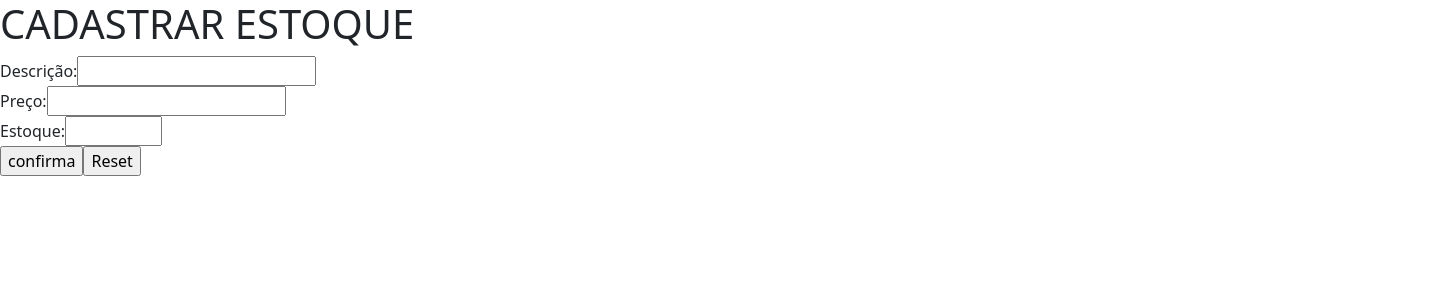
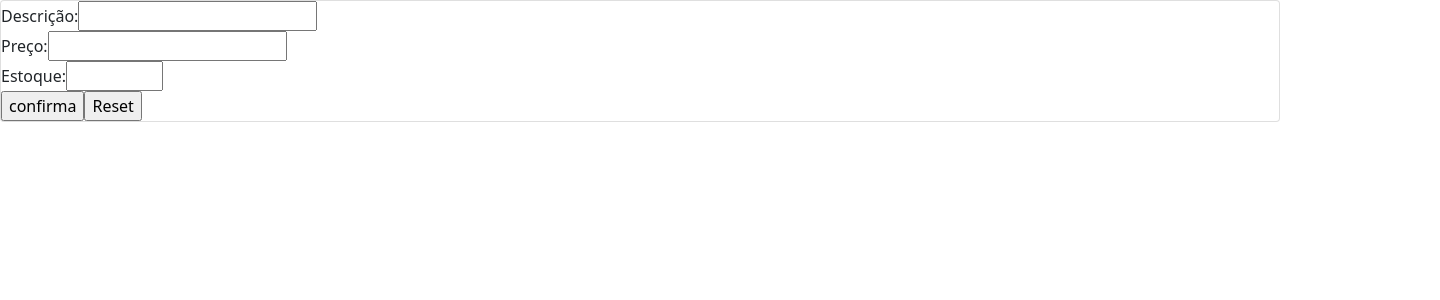
Before and after one commit to joaovictormelo42/app-estoque, a React (Create React App) app in the folder client/: page / in a window 1280 px wide. Shown: the top 300 px of the page, 1440 px wide, since content can reach past the window. Built offline with nearby package versions, Linux system fonts and the light colour scheme.

Commit message:
alteracao_layout
Tentativa de criação do layout das telas.

```diff
--- a/client/src/App.css
+++ b/client/src/App.css
@@ -1,30 +1,14 @@
-.main {
-  margin-top: 5em;
+/* Cabeçalho */
+.header {
+  position: absolute;
+  width: 1440px;
+  height: 148px;
+  left: 0px;
+  top: 0px;
+
+  background: #FFFFFF;
 }
 
-.center {
-  justify-content: center;
-  padding: 10px;
+.card {
+
 }
-
-.ui.search input {
-  width: 100%;
-  border-radius: 0 !important;
-}
-
-.item {
-  padding: 15px 0px !important;
-}
-
-i.icon {
-  float: right;
-  font-size: 20px;
-  cursor: pointer;
-}
-
-.right {
-  float: right !important;
-}
-.center-div {
-  text-align: center;
-}
--- a/client/src/App.js
+++ b/client/src/App.js
@@ -2,10 +2,12 @@
 
 function App() {
   return (
-    <div className="App">
-      <h1> CADASTRAR ESTOQUE </h1>
-      <form>
-      <div class="form">
+    <div classname="main">
+      <div className="header">
+        <h1> GERENCIAR ESTOQUE - REGISTROS </h1>
+      </div>
+      <div className="background">
+        <div class="card">
           <div class="nome">
             <label>Descrição: </label>
             <input type="text" name="nomeProduto" id="nome"/>
@@ -23,7 +25,7 @@
             <input type="reset"/>
           </div>
         </div>
-      </form>
+      </div>
     </div>
   );
 }
```
Also changed, not shown: client/src/api/produtos.js (+8 -0 lines). Lines whose indentation alone changed are shown as unchanged.
